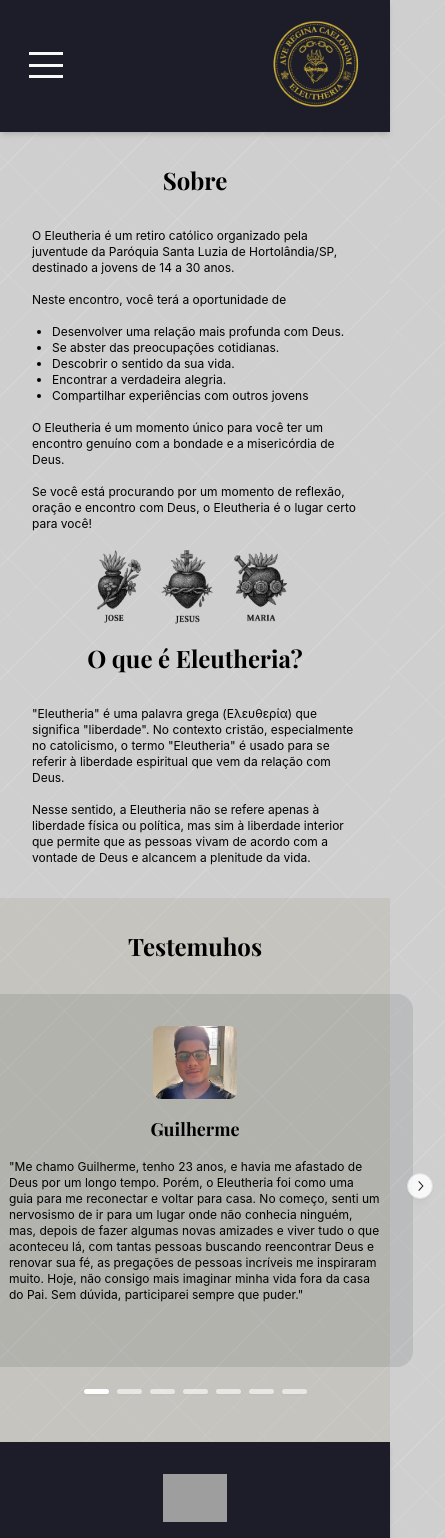
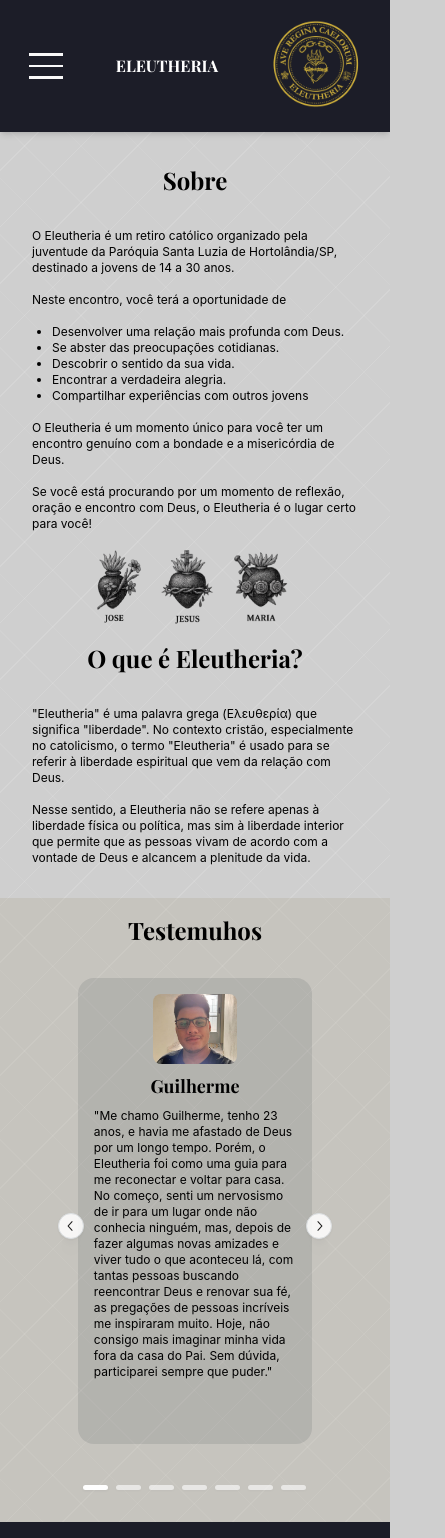
Before and after one commit to renatorebechiraposo/eleutheria, a Next.js app: page / in a window 390 px wide. Shown: the top 1538 px of the page, 445 px wide, since content can reach past the window. Built offline with nearby package versions, Linux system fonts and the light colour scheme; grey boxes are pictures that could not be loaded.

Commit message:
feat: ajustar estilos do componente Testemunhos e adicionar título ao cabeçalho

```diff
--- a/components/Header/index.tsx
+++ b/components/Header/index.tsx
@@ -1,6 +1,6 @@
 "use client";
 
-  /*Next*/
+/*Next*/
 import Image from "next/image";
 import Link from "next/link";
 import { usePathname, useRouter } from "next/navigation";
@@ -11,7 +11,6 @@
 
 /*Fonts*/
 import { Playfair_Display } from "next/font/google";
-
 
 /*Mantine*/
 import { Burger } from "@mantine/core";
@@ -113,10 +112,12 @@
             renderMenuItem({ item, closeMenu: close, pathname, router }),
           )}
         </nav>
-
+        <h1 className={`md:hidden ${playfair.className} text-white`}>
+          ELEUTHERIA
+        </h1>
         {/* Mobile Menu */}
         {hasMounted && (
-          <nav className="md:hidden">
+          <nav className="flex justify-center items-center md:hidden">
             <Burger
               opened={opened}
               onClick={toggle}
--- a/components/Testemunhos/index.tsx
+++ b/components/Testemunhos/index.tsx
@@ -68,7 +68,7 @@
   return (
     <section
       id="testemunhos"
-      className="flex flex-col items-center justify-center p-8 bg-[#78662b]/10"
+      className="flex flex-col items-center justify-center p-4 bg-[#78662b]/10"
     >
       <h1 className={`${playfair.className} font-bold text-2xl md:text-4xl`}>
         Testemuhos
@@ -81,11 +81,11 @@
           loop: true,
           align: "center",
         }}
-        className="md:min-w-8/12"
+        className="max-w-10/12 md:min-w-8/12"
       >
         {testimonials.map((testimonial, index) => (
           <Carousel.Slide key={index}>
-            <div className="flex flex-col items-center h-10/12 bg-[#1c1d28]/10 m-8 rounded-2xl p-8 gap-4">
+            <div className="flex flex-col items-center max-w-11/12 h-10/12 bg-[#1c1d28]/10 m-8 rounded-2xl p-4 gap-2">
               <Avatar
                 src={testimonial.image}
                 alt={testimonial.name}
```
